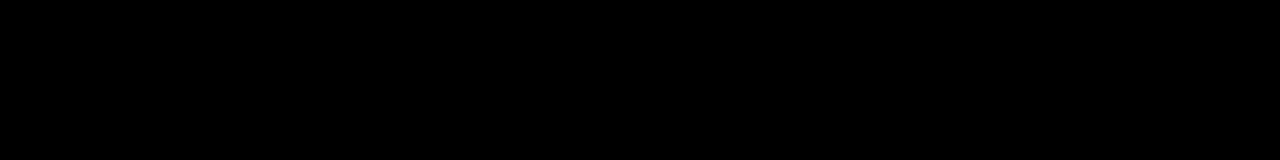
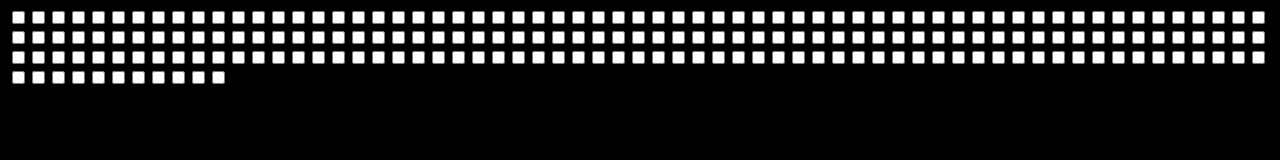
Before and after one commit to Saurabh-Shendurkar/1-million-checkboxes, a website: page public/index.html in a window 1280 px wide. Drawn offline with Linux system fonts and the light colour scheme.

Commit message:
create basic checkboxes structure

```diff
--- a/public/index.html
+++ b/public/index.html
@@ -3,10 +3,17 @@
 <head>
     <meta charset="UTF-8">
     <meta name="viewport" content="width=device-width, initial-scale=1.0">
-    <title>1 Million Checkpoints Game</title>
+    <title>1 Million Checkboxes Game</title>
 </head>
 <body bgcolor="black">
+    <div id="container"></div>
     <script>
+        const checkbox_count=200
+        new Array(checkbox_count).fill(false).forEach((_,index)=>{
+            const input= document.createElement('input')
+            input.type="checkbox"
+            container.appendChild(input)
+        })
     </script>
 </body>
 </html>
```
